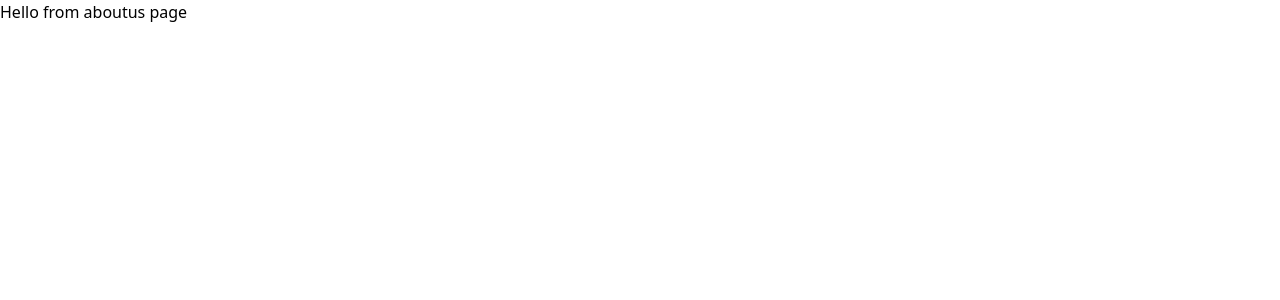
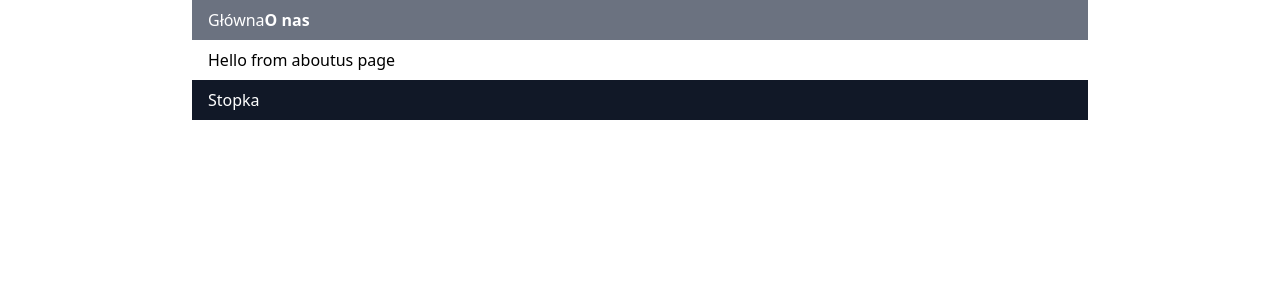
Before and after one commit to mcwojdzinski/ecommerce-next-app, a Next.js app: page /about/ in a window 1280 px wide. Shown: the top 300 px of the page. Built offline with nearby package versions, Linux system fonts and the light colour scheme.

Commit message:
Add active class depending on where we are on the site

```diff
--- a/src/components/Header.tsx
+++ b/src/components/Header.tsx
@@ -1,7 +1,21 @@
+import Link from "next/link";
+import { useRouter } from "next/router";
+
 const Header = () => {
+  const router = useRouter();
+  const isActive = (url: string): boolean => {
+    return router.pathname === url;
+  };
   return (
     <header className="max-w-4xl mx-auto w-full">
-      <nav className="bg-gray-500 text-white  px-4 py-2">Nawigacja</nav>
+      <nav className="bg-gray-500 text-white  px-4 py-2">
+        <Link className={isActive("/") ? "font-bold" : ""} href="/">
+          Główna
+        </Link>
+        <Link className={isActive("/about") ? "font-bold" : ""} href="/about">
+          O nas
+        </Link>
+      </nav>
     </header>
   );
 };
--- a/src/pages/about.tsx
+++ b/src/pages/about.tsx
@@ -1,5 +1,16 @@
+import Footer from "@/components/Footer";
+import Header from "@/components/Header";
+
 const AboutPage = () => {
-  return <div>Hello from aboutus page</div>;
+  return (
+    <>
+      <Header />
+      <div className="flex-grow max-w-4xl mx-auto w-full px-4 py-2 ">
+        Hello from aboutus page
+      </div>
+      <Footer />
+    </>
+  );
 };
 
 export default AboutPage;
```
